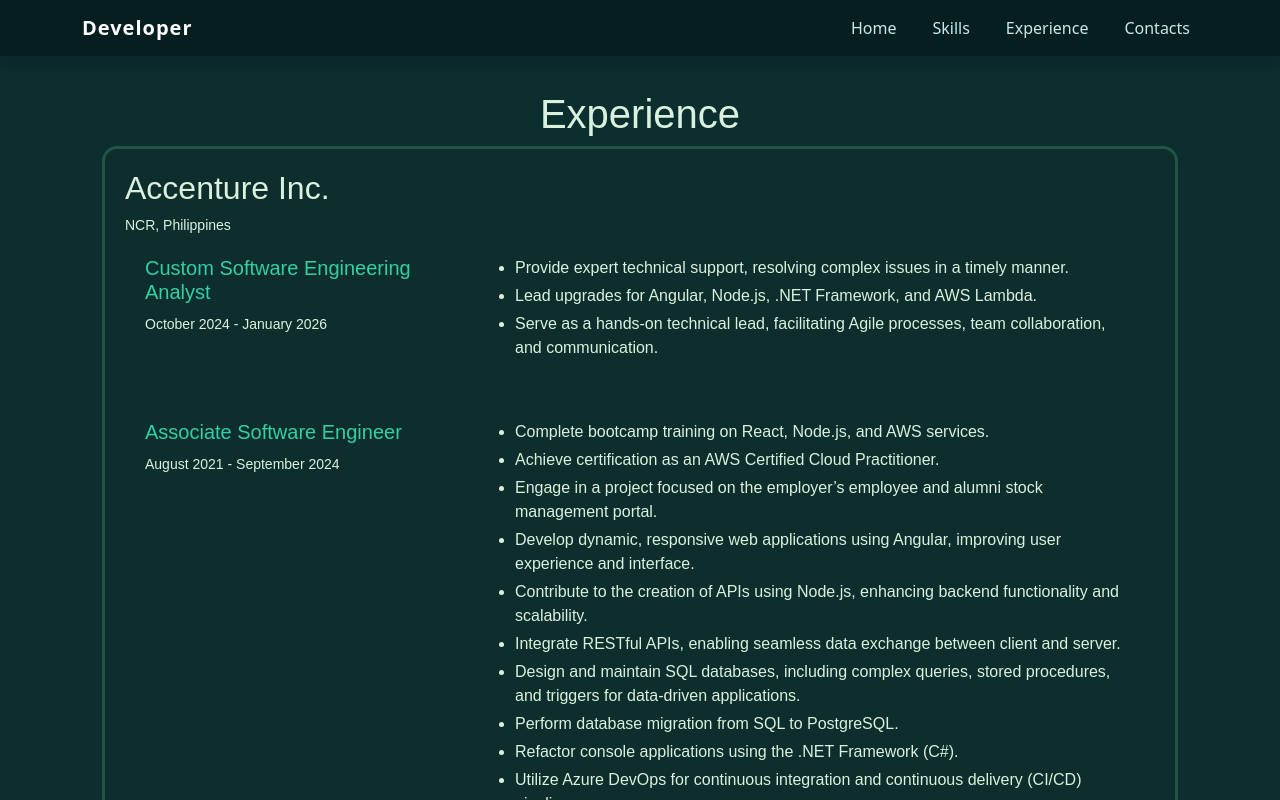
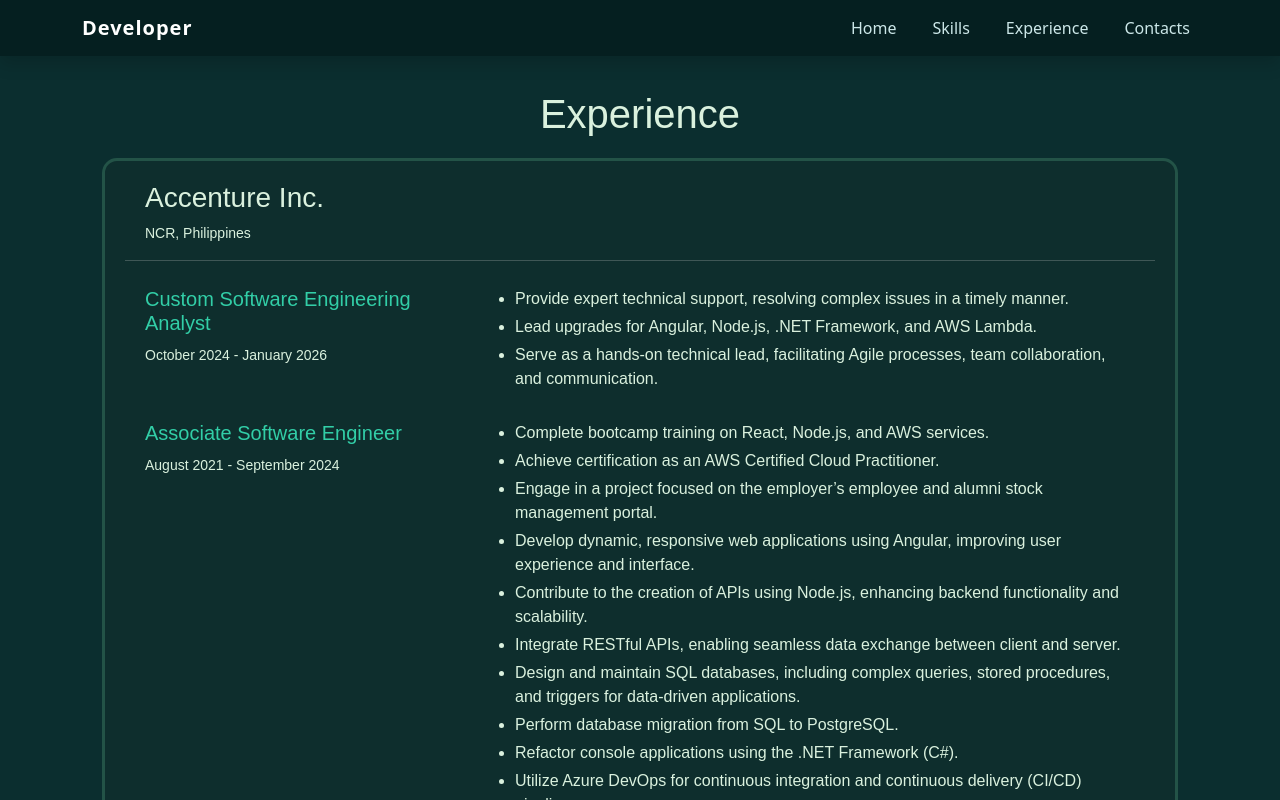
Before and after one commit to jccaudilla03/myportfolio, an Angular app: page /experience in a window 1280 px wide. Shown: the top 800 px of the page. Built offline with nearby package versions, Linux system fonts and the light colour scheme.

Commit message:
Updated experience page

```diff
--- a/src/app/pages/experience/experience.html
+++ b/src/app/pages/experience/experience.html
@@ -8,12 +8,15 @@
             <div class="experience-item">
                 <div class="company">
                     <div class="company-name">
-                        <h2 >{{ item.companyName }}</h2>
+                        <h3 >{{ item.companyName }}</h3>
                     </div>
                     <div class="company-location">
                         <div class="location"> {{ item.companyLocation }}</div>
                     </div>
                 </div>
+
+                <hr class="horizontal-rule">
+
                 @for (jobDesc of item.jobDesc; track $index) {
                 <div class="job-desc">
                     <div class="row">
--- a/src/app/pages/experience/experience.scss
+++ b/src/app/pages/experience/experience.scss
@@ -1,6 +1,10 @@
 .main-container {
     padding: 20px;
     margin-bottom: 50px;
+}
+
+.title-container {
+    margin-bottom: 20px;
 }
 
 .experience-item {
@@ -14,14 +18,23 @@
 .company {
     display: flex;
     flex-direction: column;
+    padding-left: 20px;
 }
 
 .company-location {
     font-size: 14px;
+    font-weight: lighter;
+    color: #daf1de;
 }
 
 .job-desc {
-    padding: 20px;
+    padding-top: 10px;
+    padding-left: 20px;
+    padding-right: 20px;
+}
+
+.horizontal-rule {
+    color: #cecece;
 }
 
 .position-text {
```
